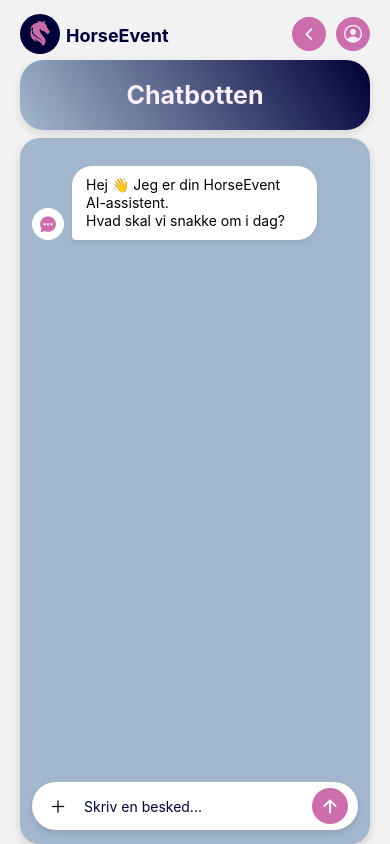
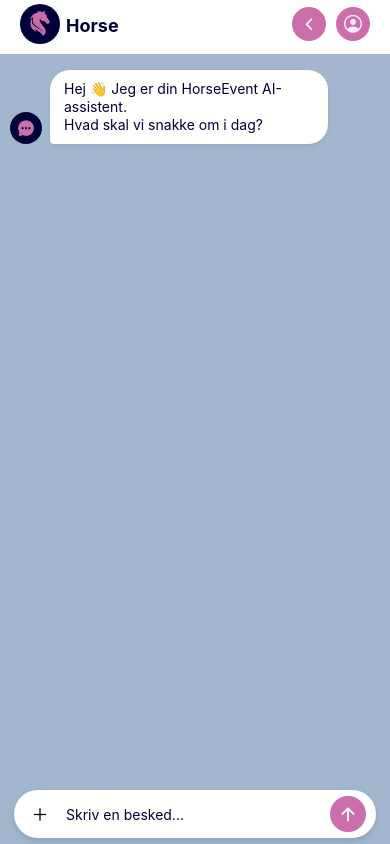
Before and after one commit to Nisamizzi63/HorseEventApp, a React Native app: screen /Chatbot in a window 390 px wide. Built offline with nearby package versions, Linux system fonts and the light colour scheme.

Commit message:
chatbot safe area changes

```diff
--- a/components/colors/palette.js
+++ b/components/colors/palette.js
@@ -6,6 +6,6 @@ const palette = {
   purple: '#5f3a61ff',
   lightpink: '#fbefffff',
   aqua: '#1a5e93ff',
-  orange: '#ab78cfff'
+  orange: '#ab78cfff',
 };
 export default palette;
--- a/components/layout/ChatbotLayout/ChatInputBar.js
+++ b/components/layout/ChatbotLayout/ChatInputBar.js
@@ -1,4 +1,3 @@
-// components/chat/ChatInputBar.jsx
 import React from 'react';
 import {
   View,
@@ -60,10 +59,8 @@ export default function ChatInputBar({
 
 const styles = StyleSheet.create({
   inputWrapper: {
-    position: 'absolute',
-    left: 12,
-    right: 12,
-    bottom: 14,
+    paddingHorizontal: 4,
+    paddingBottom: 6,
   },
   inputInner: {
     flexDirection: 'row',
@@ -91,7 +88,7 @@ const styles = StyleSheet.create({
     fontSize: 14,
     paddingHorizontal: 6,
     paddingVertical: 6,
-    color: palette.cyanSoft,
+    color: palette.darkblue,
   },
   sendFab: {
     width: 36,
--- a/components/layout/ChatbotLayout/ChatbotHeader.js
+++ b/components/layout/ChatbotLayout/ChatbotHeader.js
@@ -7,9 +7,9 @@ import palette from '../../colors/palette';
 export default function ChatbotHeader() {
   return (
     <LinearGradient
-      colors={[palette.lightblue, palette.darkblue]}
-      start={{ x: 0, y: 4 }}
-      end={{ x: 1, y: 1 }}
+      colors={[palette.darkblue, palette.lightblue]}
+      start={{ x: 0, y: 2 }}
+      end={{ x: 2, y: 3 }}
       style={styles.fancyHeader}
     >
       <View style={styles.fancyCenter}>
--- a/components/layout/ChatbotLayout/MessageBubble.js
+++ b/components/layout/ChatbotLayout/MessageBubble.js
@@ -42,7 +42,7 @@ export default function MessageBubble({ sender, text }) {
 
       {isUser && (
         <View style={styles.avatarUser}>
-          <Ionicons name="person" size={18} color={palette.white} />
+          <Ionicons name="person" size={18} color={palette.pink} />
         </View>
       )}
     </View>
@@ -78,7 +78,7 @@ const styles = StyleSheet.create({
     marginLeft: 8,
   },
   userBubble: {
-    backgroundColor: palette.aqua,
+    backgroundColor: palette.pink,
     borderBottomRightRadius: 4,
     marginRight: 8,
   },
@@ -87,16 +87,16 @@ const styles = StyleSheet.create({
     lineHeight: 18,
   },
   botText: {
-    color: palette.cyanSoft,
+    color: palette.darkblue,
   },
   userText: {
-    color: palette.white,
+    color: palette.darkblue,
   },
   avatarBot: {
     width: 32,
     height: 32,
     borderRadius: 16,
-    backgroundColor: palette.white,
+    backgroundColor: palette.darkblue,
     alignItems: 'center',
     justifyContent: 'center',
   },
@@ -104,7 +104,7 @@ const styles = StyleSheet.create({
     width: 32,
     height: 32,
     borderRadius: 16,
-    backgroundColor: palette.mintBright,
+    backgroundColor: palette.lightpink,
     alignItems: 'center',
     justifyContent: 'center',
   },
--- a/components/layout/HomeScreenLayout/EventHighlightCard.js
+++ b/components/layout/HomeScreenLayout/EventHighlightCard.js
@@ -9,7 +9,7 @@ const EventHighlightCard = ({ title, date, onPress }) => (
 
     {/* Gradient background */}
     <LinearGradient
-      colors={[palette.lightblue, palette.darkblue]}
+      colors={[palette.darkblue, palette.lightblue]}
       start={{ x: 0, y: 2 }}
       end={{ x: 2, y: 3 }}
       style={styles.gradientBackground}
@@ -63,12 +63,12 @@ const styles = StyleSheet.create({
     marginBottom: 8,
   },
   eventTitle: {
-    color: palette.darkblue,                // White text to fit gradient
+    color: palette.white,                // White text to fit gradient
     fontSize: 16,
     fontWeight: '600',
   },
   eventDate: {
-    color: palette.darkblue,
+    color: palette.white,
     fontSize: 13,
     marginTop: 4,
   },
--- a/components/layout/HomeScreenLayout/MenuCard.js
+++ b/components/layout/HomeScreenLayout/MenuCard.js
@@ -5,8 +5,9 @@ import palette from '../../colors/palette';
 
 const MenuCard = ({ title, subtitle, icon, onPress }) => (
   <TouchableOpacity style={styles.card} onPress={onPress}>
-     <LinearGradient
-      colors={[palette.lightblue, palette.darkblue]}
+    {/* Gradient background */}
+    <LinearGradient
+      colors={[palette.darkblue, palette.lightblue]}
       start={{ x: 0, y: 2 }}
       end={{ x: 2, y: 3 }}
       style={styles.gradientBackground}
@@ -43,16 +44,16 @@ const styles = StyleSheet.create({
     backgroundColor: palette.lightpink,
     alignItems: 'center',
     justifyContent: 'center',
-    marginBottom: 10,
+    marginBottom: 32,
   },
   cardTitle: {
-    color: palette.darkblue,
+    color: palette.white,
     fontSize: 15,
     fontWeight: '600',
     marginBottom: 2,
   },
   cardSubtitle: {
-    color: palette.darkblue,
+    color: palette.white,
     fontSize: 12,
   },
 });
--- a/components/layout/HomeScreenLayout/SmallCard.js
+++ b/components/layout/HomeScreenLayout/SmallCard.js
@@ -7,8 +7,9 @@ import palette from '../../colors/palette';
 const SmallCard = ({ label, value, onPress, style }) => (
   <TouchableOpacity style={[styles.smallCard, style]} onPress={onPress}>
 
+    {/* Gradient background */}
     <LinearGradient
-      colors={[palette.lightblue, palette.darkblue]}
+      colors={[palette.darkblue, palette.lightblue]}
       start={{ x: 0, y: 2 }}
       end={{ x: 2, y: 3 }}
       style={styles.gradientBackground}
@@ -38,11 +39,11 @@ const styles = StyleSheet.create({
     paddingHorizontal: 14,
   },
   smallCardLabel: {
-    color: palette.darkblue,
+    color: palette.white,
     fontSize: 12,
   },
   smallCardValue: {
-    color: palette.darkblue,
+    color: palette.white,
     fontSize: 14,
     fontWeight: '600',
     marginTop: 4,
--- a/components/layout/SharedLayout/Header.js
+++ b/components/layout/SharedLayout/Header.js
@@ -27,7 +27,7 @@ const Header = ({ userName, subtitle, onBack, onProfile }) => (
 
         {/* Title column: HorseEvent + velkommen under */}
         <View style={styles.titleColumn}>
-          <Text style={styles.headerTitle}>HorseEvent</Text>
+          <Text style={styles.headerTitle}>Horse</Text>
 
           {subtitle ? (
             <Text style={styles.welcomeText}>{subtitle}</Text>
--- a/components/layout/WelcomeScreenLayout/AppButton.js
+++ b/components/layout/WelcomeScreenLayout/AppButton.js
@@ -48,13 +48,13 @@ const styles = StyleSheet.create({
   },
 
   textFilled: {
-    color: palette.lightpink,
+    color: palette.white,
     fontSize: 16,
     fontWeight: '600',
   },
 
   textOutline: {
-    color: palette.lightpink,
+    color: palette.white,
     fontSize: 16,
     fontWeight: '500',
   },
--- a/screens/ChatbotScreen.js
+++ b/screens/ChatbotScreen.js
@@ -1,23 +1,22 @@
 import React, { useState, useRef } from 'react';
 import {
   View,
-  SafeAreaView,
   KeyboardAvoidingView,
   Platform,
   StyleSheet,
 } from 'react-native';
+import { SafeAreaView } from 'react-native-safe-area-context';
 import { useNavigation, useRoute } from '@react-navigation/native';
 
-//Shared Layout
+// Shared Layout
 import palette from '../components/colors/palette';
 import Header from '../components/layout/SharedLayout/Header';
 
-//Chatbotlayout
-import ChatbotHeader from '../components/layout/ChatbotLayout/ChatbotHeader';
+// Chatbot layout
 import ChatMessageList from '../components/layout/ChatbotLayout/ChatMessageList';
 import ChatInputBar from '../components/layout/ChatbotLayout/ChatInputBar';
 
-const API_BASE_URL = 'http://172.20.10.13:5068';
+const API_BASE_URL = 'http://172.20.10.13:8000';
 
 export default function ChatbotScreen() {
   const navigation = useNavigation();
@@ -98,28 +97,25 @@ export default function ChatbotScreen() {
   }
 
   return (
-    <SafeAreaView style={styles.safeArea}>
-      <KeyboardAvoidingView
-        style={styles.keyboardWrapper}
-        behavior={Platform.OS === 'ios' ? 'padding' : undefined}
-        keyboardVerticalOffset={0}
-      >
-        {/* Global header (som på HomeScreen) */}
-        <View style={styles.headerWrapper}>
+    <View style={styles.root}>
+      {/* TOP SAFE AREA: white (notch area + header) */}
+      <SafeAreaView edges={['top']} style={styles.topSafeArea}>
+        <View style={styles.headerBar}>
           <Header
             onBack={() => navigation.goBack()}
             onProfile={() => navigation.navigate('Profil')}
           />
         </View>
+      </SafeAreaView>
 
-        {/* Fancy gradient chatbot header */}
-        <View style={styles.fancyHeaderWrapper}>
-          <ChatbotHeader />
-        </View>
-
-        {/* chat container box */}
+      {/* BOTTOM PART: light blue + keyboard handling + bottom safe area */}
+      <SafeAreaView edges={['bottom']} style={styles.bottomSafeArea}>
+        <KeyboardAvoidingView
+          style={styles.keyboardWrapper}
+          behavior={Platform.OS === 'ios' ? 'padding' : 'height'}
+          keyboardVerticalOffset={100}
+        >
           <View style={styles.chatContainer}>
-          {/* Beskeder */}
             <View style={styles.chatArea}>
               <ChatMessageList
                 messages={messages}
@@ -129,7 +125,6 @@ export default function ChatbotScreen() {
               />
             </View>
 
-          {/* Input inde i container */}
             <ChatInputBar
               value={input}
               onChangeText={setInput}
@@ -137,45 +132,48 @@ export default function ChatbotScreen() {
               loading={loading}
             />
           </View>
-
         </KeyboardAvoidingView>
       </SafeAreaView>
+    </View>
   );
 }
 
 const styles = StyleSheet.create({
-  safeArea: {
+  root: {
     flex: 1,
-    backgroundColor: palette.midBlue,
+    backgroundColor: 'white', // header/top area base color
   },
+
+  // TOP SAFE AREA / HEADER
+  topSafeArea: {
+    backgroundColor: 'white',
+  },
+  headerBar: {
+    backgroundColor: 'white',
+    paddingHorizontal: 20,
+    paddingBottom: 10,
+    justifyContent: 'center',
+  },
+
+  // BOTTOM AREA (chat + bottom safe area)
+  bottomSafeArea: {
+    flex: 1,
+    backgroundColor: palette.lightblue, // this color goes all the way to bottom
+  },
+
   keyboardWrapper: {
     flex: 1,
   },
-  headerWrapper: {
-    paddingHorizontal: 20,
-    paddingTop: 10,
-  },
-  fancyHeaderWrapper: {
-    paddingHorizontal: 20,
-    marginTop: 6,
-    marginBottom: 4,
-  },
+
   chatContainer: {
     flex: 1,
     backgroundColor: palette.lightblue,
-    marginHorizontal: 20,
-    marginTop: 4,
-    borderRadius: 20,
-    padding: 12,
-    shadowColor: '#000',
-    shadowOpacity: 0.15,
-    shadowRadius: 10,
-    shadowOffset: { width: 0, height: 4 },
-    elevation: 5,
+    paddingHorizontal: 10,
   },
+
   chatArea: {
     flex: 1,
     paddingTop: 4,
-    paddingBottom: 70, // plads til input inde i container
+    paddingBottom: 10,
   },
 });
```
Lines whose indentation alone changed are shown as unchanged.
